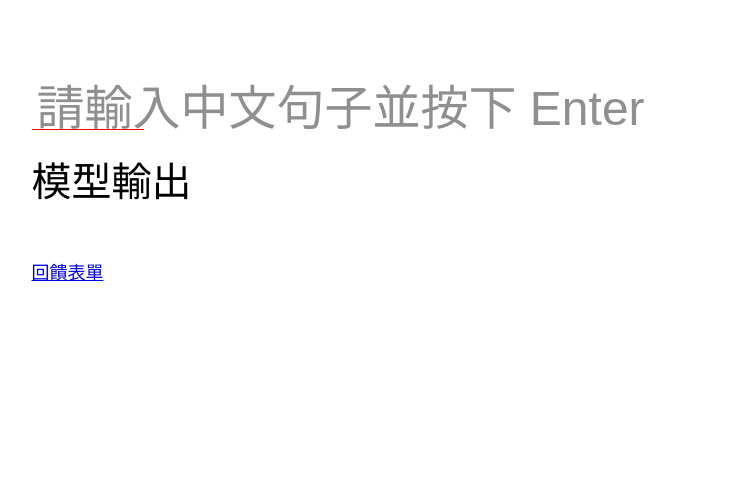
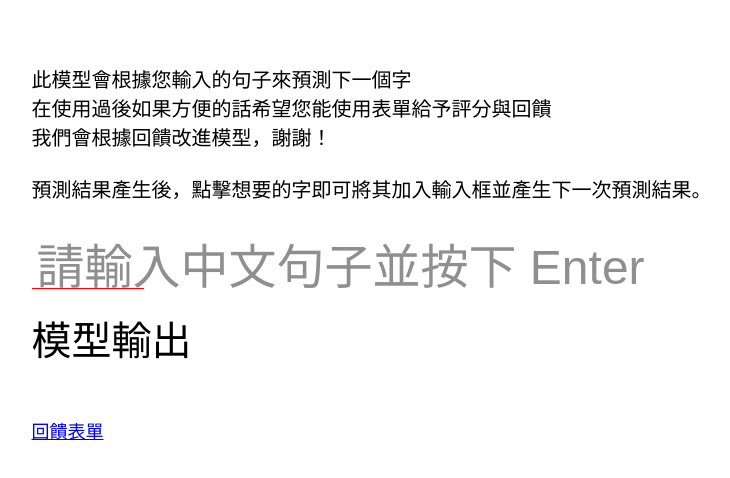
Before and after one commit to joel0115/Introduction-to-AI-final-project, a plain HTML site: page index.html in a window 1280 px wide. Shown: the whole page, without its empty margins (46-776 px from the left). Drawn offline with nearby package versions, Linux system fonts and the light colour scheme.

Commit message:
add description of the webpage

```diff
--- a/index.html
+++ b/index.html
@@ -10,8 +10,15 @@
 </head>
 
 <body>
+    <div style="font-size: 20px; margin-bottom: 20px;">
+        此模型會根據您輸入的句子來預測下一個字<br>
+        在使用過後如果方便的話希望您能使用表單給予評分與回饋<br>
+        我們會根據回饋改進模型，謝謝！<br><br>
+        預測結果產生後，點擊想要的字即可將其加入輸入框並產生下一次預測結果。
+    </div>
     <input type="text" name="name" class="question" id="nme" required autocomplete="off" />
     <label for="nme"><span>請輸入中文句子並按下 Enter</span></label>
+
     <div class="result" id="result" style="font-size: 40px; margin-top: 20px;">模型輸出</div>
     <div style="margin-top: 50px; "><a style="font-size: large;" target="_blank"
             href="https://forms.gle/zfLA9TyZeQVwcEED8">回饋表單</a></div>
```
